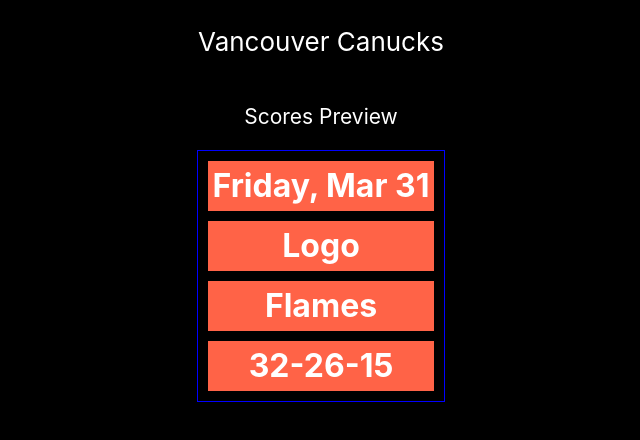
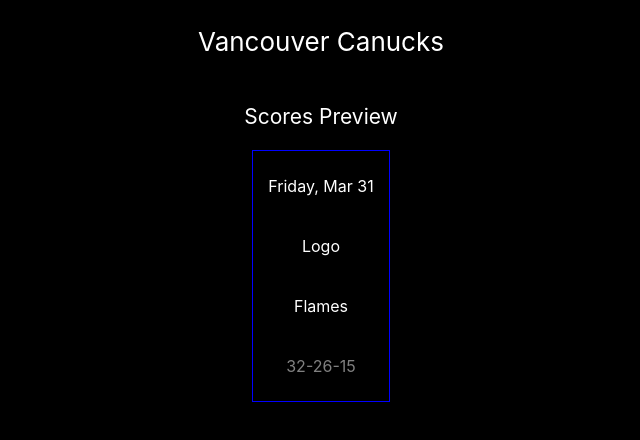
Before and after one commit to arabellsoft/bootcamp, a React (Create React App) app: page / in a window 1280 px wide. Shown: the top 440 px of the page, without its empty margins (319-959 px from the left). Built offline with nearby package versions, Linux system fonts and the light colour scheme.

Commit message:
changed score to grey

```diff
--- a/src/App.css
+++ b/src/App.css
@@ -62,12 +62,14 @@
 }
 
 .flexItem {
-  background-color: tomato;
   padding: 5px;
   margin: 10px;
   line-height: 40px;
   color: white;
-  font-weight: bold;
-  font-size: 2em;
+  font-size: 1em;
   text-align: center;
 }
+
+.flexItemGray {
+  color: grey;
+}
--- a/src/App.tsx
+++ b/src/App.tsx
@@ -19,7 +19,7 @@
           <div className="flexItem">Friday, Mar 31</div>
           <div className="flexItem">Logo</div>
           <div className="flexItem">Flames</div>
-          <div className="flexItem">32-26-15</div>
+          <div className="flexItem flexItemGray">32-26-15</div>
         </div>
       </div>
     </div>
```
Also changed, not shown: 1 other file (tests, documents, lock files or other folders).
